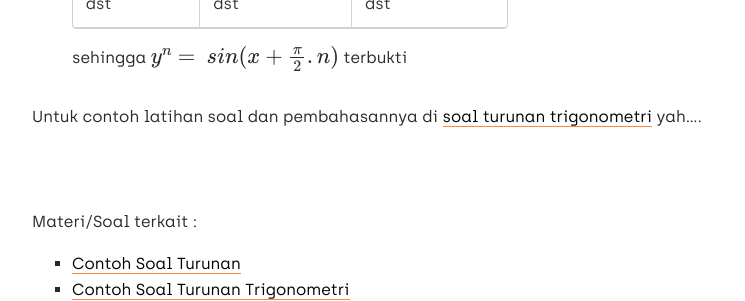
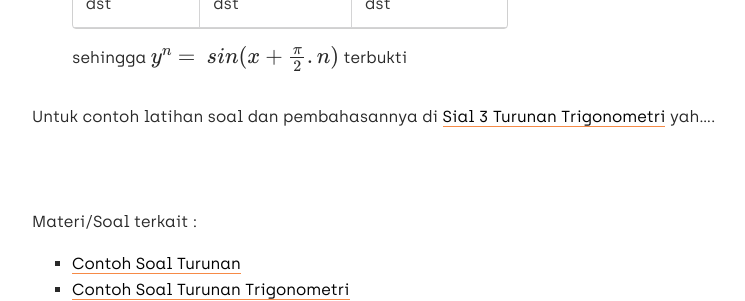
Before and after one commit to pacul/pacul.github.io, a Jekyll site: the page built from _posts/2019-01-15-materi-turunan-fungsi-trigonometri.md, in a window 1280 px wide and 900 px high, scrolled down 5300 px. Shown: the part 324-625 px from the top of the window, without its empty margins (160-905 px from the left). Built offline with Jekyll 4.4.1, drawn with Linux system fonts in a browser that asks for light colours; formulas are drawn with MathJax 3.

Commit message:
Update 2019-01-15-materi-turunan-fungsi-trigonometri.md

```diff
--- a/_posts/2019-01-15-materi-turunan-fungsi-trigonometri.md
+++ b/_posts/2019-01-15-materi-turunan-fungsi-trigonometri.md
@@ -170,4 +170,4 @@ Diberikan fungsi $f(x)$, maka :
     sehingga $\\large y^n=\\:sin(x+\\frac{\\pi}{2}.n)$ terbukti
 
 
-Untuk contoh latihan soal dan pembahasannya di [soal turunan trigonometri]({{site.baseurl}}/soal-turunan-3-trigonometri.html) yah….
+Untuk contoh latihan soal dan pembahasannya di [Sial 3 Turunan Trigonometri]({{site.baseurl}}/soal-3-turunan-trigonometri.html) yah….
```
